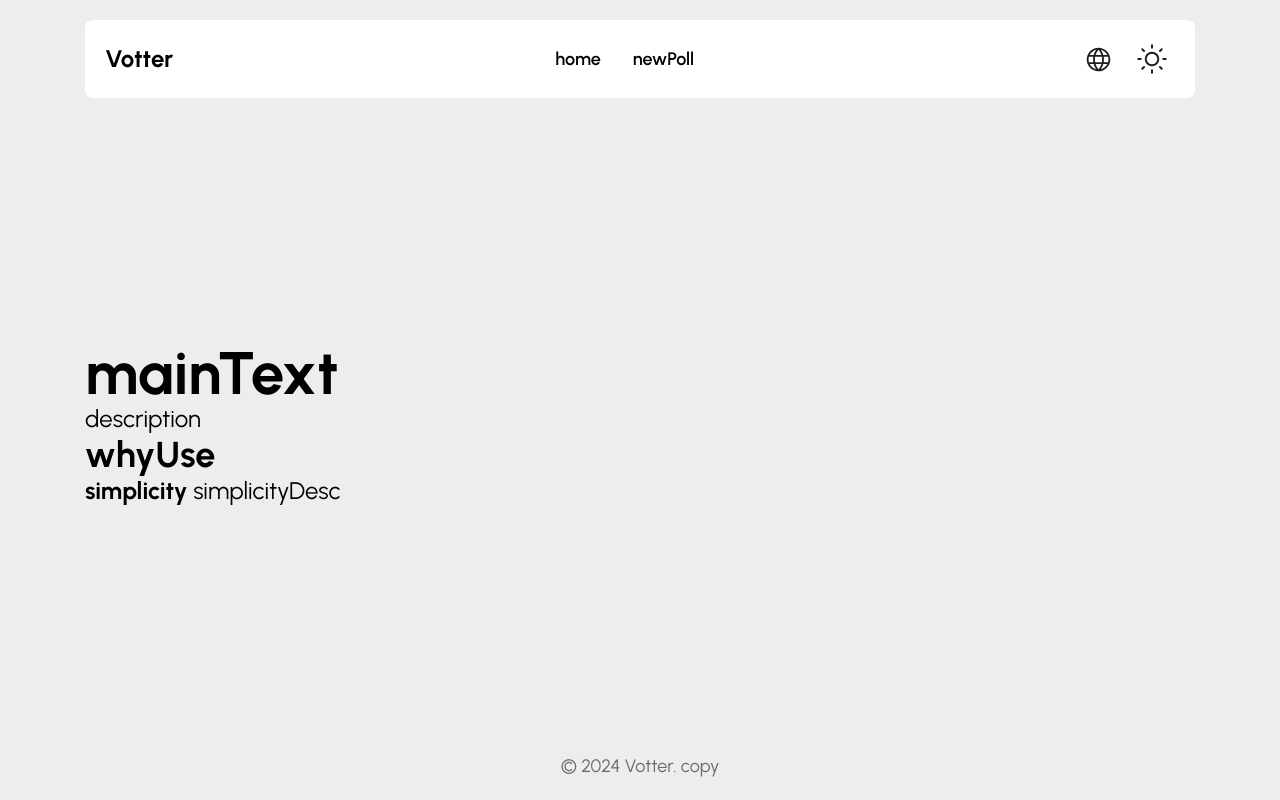
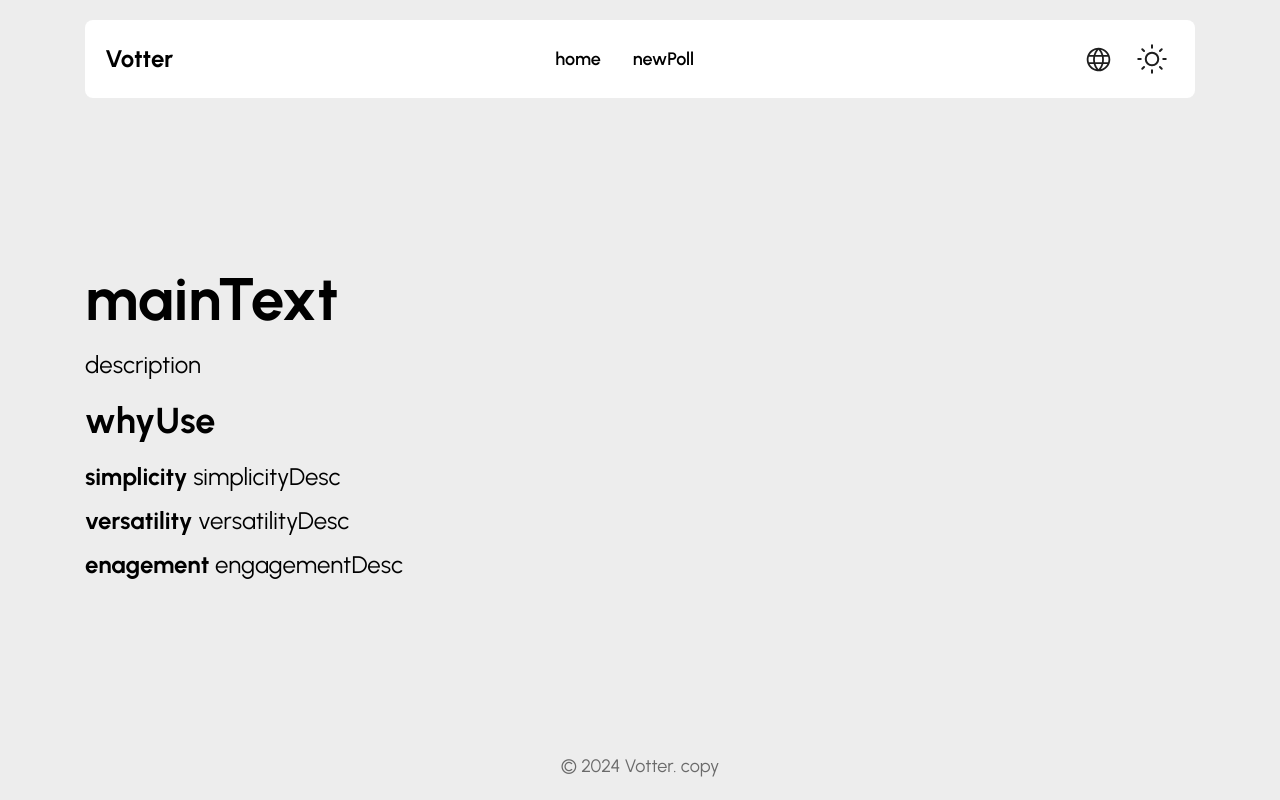
Before and after one commit to Guilherme-Matosoli/vooter-client, a Next.js app: page /en/about in a window 1280 px wide. Built offline with nearby package versions, Linux system fonts and the light colour scheme; what i18next-resources-to-backend would draw is missing.

Commit message:
add versatility and engagement paragraphs :wrench:

```diff
--- a/src/app/[lng]/about/page.tsx
+++ b/src/app/[lng]/about/page.tsx
@@ -11,7 +11,7 @@ export default function About({ params: { lng } }: AboutParams) {
   const { t } = useTranslation(lng, "aboutPage");
 
   return (
-    <main className="flex flex-col py-20">
+    <main className="flex flex-col py-20 gap-5">
       <h2 className="font-main font-bold text-4xl dark:text-white md:text-6xl">
         {t("mainText")}
       </h2>
@@ -24,17 +24,17 @@ export default function About({ params: { lng } }: AboutParams) {
         {t("whyUse")}
       </h3>
 
-      <article className="flex flex-col font-main font-normal md:text-2xl">
+      <article className="flex flex-col font-main font-normal gap-3 md:text-2xl">
         <p>
           <strong>{t("simplicity")}</strong> {t("simplicityDesc")}
         </p>
 
         <p>
-          <strong></strong>
+          <strong>{t("versatility")}</strong> {t("versatilityDesc")}
         </p>
 
         <p>
-          <strong></strong>
+          <strong>{t("enagement")}</strong> {t("engagementDesc")}
         </p>
       </article>
     </main>
```
